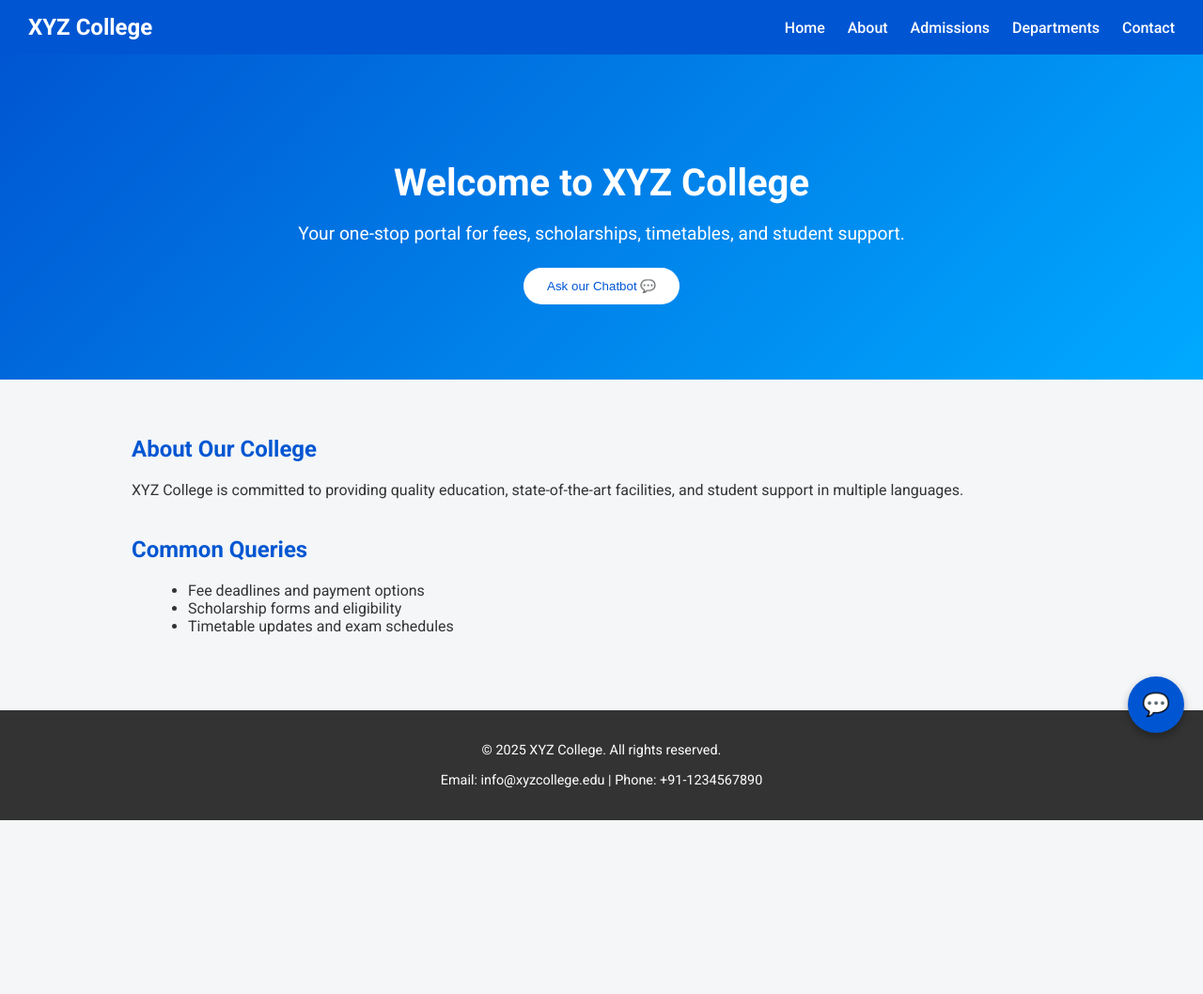
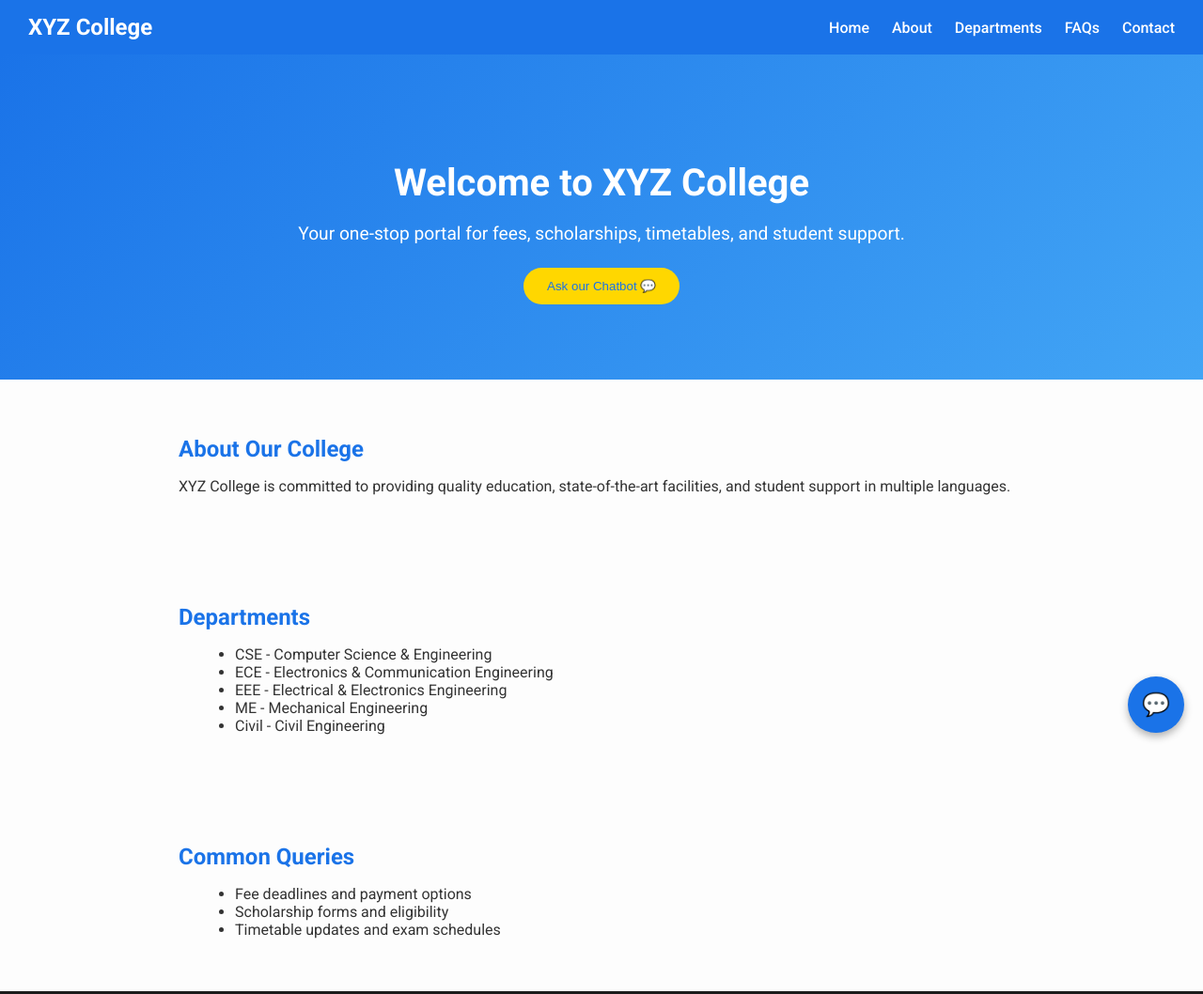
Before and after one commit to Akshayaa1010/SIH-Language-Agnostic-Chatbot, a plain HTML site: page frontend/index.html in a window 1280 px wide. Shown: the top 1058 px of the page at 94% size. Before the commit the page ends 873 px from the top, so only its background shows below. Drawn offline with Linux system fonts and the light colour scheme.

Commit message:
Index modified

```diff
--- a/frontend/index.html
+++ b/frontend/index.html
@@ -12,16 +12,16 @@
   <header>
     <div class="logo">XYZ College</div>
     <nav>
-      <a href="#">Home</a>
-      <a href="#">About</a>
-      <a href="#">Admissions</a>
-      <a href="#">Departments</a>
+      <a href="#" class="nav-link" data-target="home-section">Home</a>
+      <a href="#" class="nav-link" data-target="about-section">About</a>
+      <a href="#" class="nav-link" data-target="departments-section">Departments</a>
+      <a href="#" class="nav-link" data-target="faqs-section">FAQs</a>
       <a href="#">Contact</a>
     </nav>
   </header>
 
-  <!-- Hero Section -->
-  <section class="hero">
+  <!-- Sections -->
+  <section id="home-section" class="hero">
     <div class="hero-content">
       <h1>Welcome to XYZ College</h1>
       <p>Your one-stop portal for fees, scholarships, timetables, and student support.</p>
@@ -29,13 +29,23 @@
     </div>
   </section>
 
-  <!-- Main Content -->
-  <main>
-    <section class="info-section">
+  <section id="about-section" class="info-section">
     <h2>About Our College</h2>
     <p>XYZ College is committed to providing quality education, state-of-the-art facilities, and student support in multiple languages.</p>
   </section>
-    <section class="faqs">
+
+  <section id="departments-section" class="info-section">
+    <h2>Departments</h2>
+    <ul id="dept-list">
+      <li>CSE - Computer Science & Engineering</li>
+      <li>ECE - Electronics & Communication Engineering</li>
+      <li>EEE - Electrical & Electronics Engineering</li>
+      <li>ME - Mechanical Engineering</li>
+      <li>Civil - Civil Engineering</li>
+    </ul>
+  </section>
+
+  <section id="faqs-section" class="faqs">
     <h2>Common Queries</h2>
     <ul>
       <li>Fee deadlines and payment options</li>
@@ -43,7 +53,6 @@
       <li>Timetable updates and exam schedules</li>
     </ul>
   </section>
-  </main>
 
   <!-- Footer -->
   <footer>
@@ -55,5 +64,15 @@
   <div id="chat-widget"></div>
 
   <script src="chatbot.js"></script>
+  <script>
+    // Smooth scroll for navbar links
+    document.querySelectorAll('.nav-link').forEach(link => {
+      link.addEventListener('click', (e) => {
+        e.preventDefault();
+        const target = document.getElementById(link.dataset.target);
+        target.scrollIntoView({ behavior: 'smooth' });
+      });
+    });
+  </script>
 </body>
 </html>
--- a/frontend/style.css
+++ b/frontend/style.css
@@ -3,7 +3,7 @@ body {
   font-family: 'Roboto', sans-serif;
   margin: 0;
   padding: 0;
-  background: #f4f6f8;
+  background: #fdfdfd;
   color: #333;
 }
 
@@ -13,8 +13,11 @@ header {
   justify-content: space-between;
   align-items: center;
   padding: 15px 30px;
-  background: #0056d2;
+  background: #1a73e8; /* nicer blue */
   color: white;
+  position: sticky;
+  top: 0;
+  z-index: 100;
 }
 header .logo {
   font-weight: 700;
@@ -25,14 +28,16 @@ header nav a {
   margin-left: 20px;
   text-decoration: none;
   font-weight: 500;
+  transition: 0.3s;
 }
 header nav a:hover {
   text-decoration: underline;
+  color: #ffd700; /* golden accent */
 }
 
 /* Hero Section */
 .hero {
-  background: linear-gradient(135deg, #0056d2, #00aaff);
+  background: linear-gradient(135deg, #1a73e8, #42a5f5);
   color: white;
   padding: 80px 20px;
   text-align: center;
@@ -47,8 +52,8 @@ header nav a:hover {
 }
 .hero button {
   padding: 12px 25px;
-  background: white;
-  color: #0056d2;
+  background: #ffd700; /* gold button */
+  color: #1a73e8;
   border: none;
   border-radius: 25px;
   font-weight: 500;
@@ -56,41 +61,39 @@ header nav a:hover {
   transition: 0.3s;
 }
 .hero button:hover {
-  background: #e0e0e0;
+  background: #ffc107;
 }
 
-/* Main Content */
-main {
+/* Sections */
+main, .info-section, .faqs, #departments-section {
   padding: 40px 20px;
-  max-width: 1000px;
+  max-width: 900px;
   margin: auto;
 }
-.info-section, .faqs {
-  margin-bottom: 40px;
+h2 {
+  color: #1a73e8;
+  margin-bottom: 15px;
 }
-h2 {
-  color: #0056d2;
-}
-.faqs ul {
+ul {
   list-style-type: disc;
   margin-left: 20px;
 }
 
 /* Footer */
 footer {
-  background: #333;
+  background: #1c1c1c;
   color: white;
   text-align: center;
   padding: 20px 10px;
   font-size: 0.9rem;
 }
 
-/* Chat Widget - reuse previous styles */
+/* Chat Widget */
 .chat-toggle {
   position: fixed;
   bottom: 20px;
   right: 20px;
-  background: #0056d2;
+  background: #1a73e8;
   color: white;
   border-radius: 50%;
   width: 60px;
@@ -119,7 +122,7 @@ footer {
   z-index: 1000;
 }
 .chat-header {
-  background: #0056d2;
+  background: #1a73e8;
   color: white;
   padding: 10px;
   display: flex;
@@ -144,7 +147,7 @@ footer {
   max-width: 75%;
 }
 .user-message {
-  background: #0056d2;
+  background: #1a73e8;
   color: white;
   align-self: flex-end;
 }
@@ -163,7 +166,7 @@ footer {
   padding: 10px;
 }
 .chat-input button {
-  background: #0056d2;
+  background: #1a73e8;
   color: white;
   border: none;
   padding: 0 15px;
```
Lines whose indentation alone changed are shown as unchanged.
